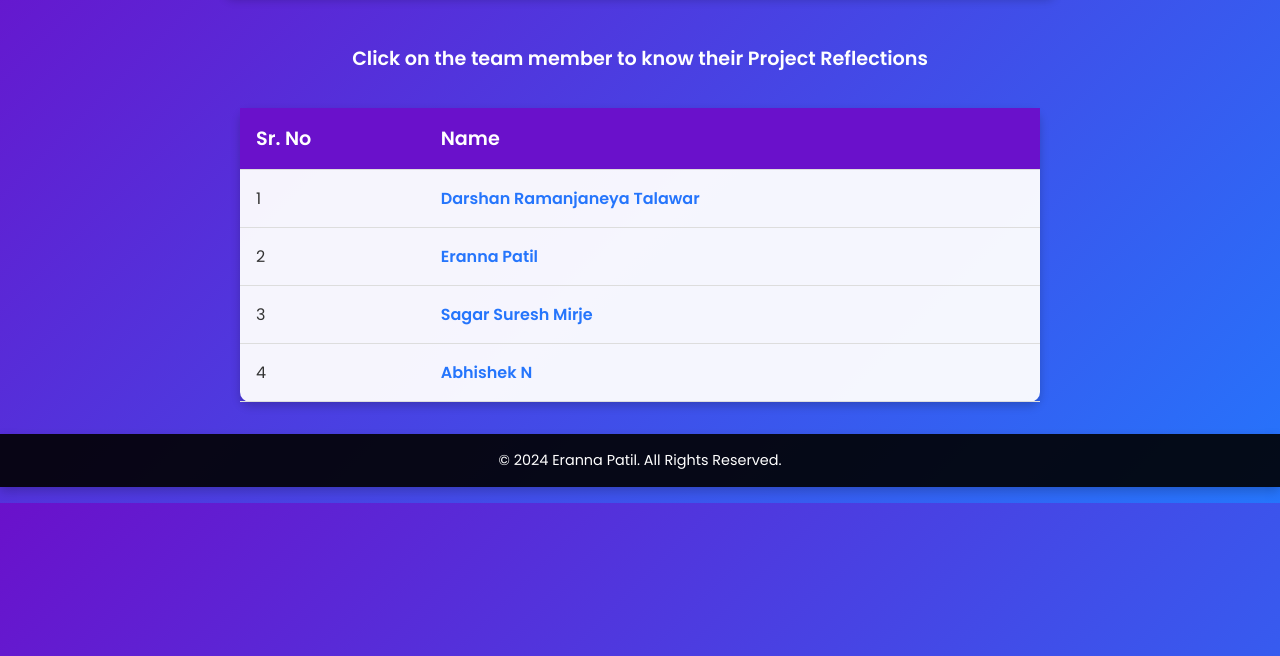
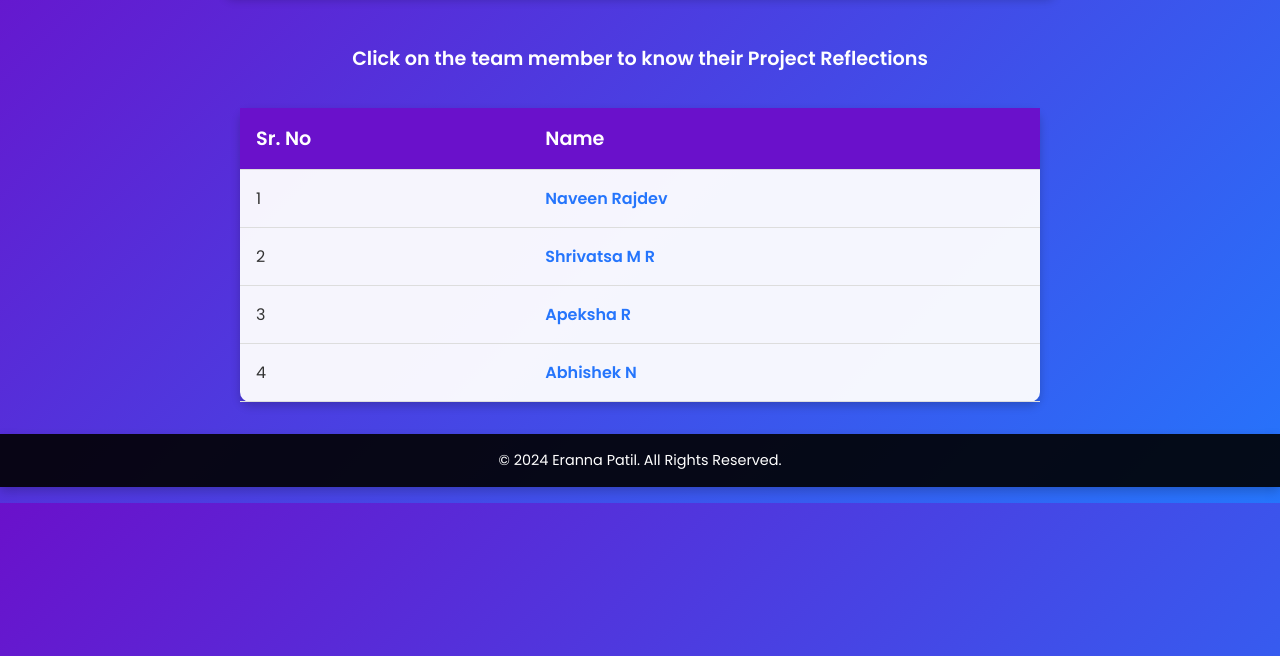
Before and after one commit to abhis-dot/AbhishekN.github.io, a plain HTML site: page project reflections.html in a window 1280 px wide. Shown: the part 144-800 px from the top of the page. Drawn offline with Linux system fonts and the light colour scheme.

Commit message:
Update project reflections.html

```diff
--- a/project reflections.html
+++ b/project reflections.html
@@ -141,15 +141,15 @@
         <tbody>
             <tr>
                 <td>1</td>
-                <td><a href="https://darshanrt.github.io/kaveri-vana-smart-city/course_reflections.html" target="_self" title="View Darshan Ramanjaneya Talawar's reflections">Darshan Ramanjaneya Talawar</a></td>
+                <td><a href="https://darshanrt.github.io/kaveri-vana-smart-city/course_reflections.html" target="_self" title="View Darshan Ramanjaneya Talawar's reflections">Naveen Rajdev</a></td>
             </tr>
             <tr>
                 <td>2</td>
-                <td><a href="https://erannatp.github.io/Portfolio/ProjectReflections.html" target="_self" title="View Eranna Patil's reflections">Eranna Patil</a></td>
+                <td><a href="https://erannatp.github.io/Portfolio/ProjectReflections.html" target="_self" title="View Eranna Patil's reflections">Shrivatsa M R</a></td>
             </tr>
             <tr>
                 <td>3</td>
-                <td><a href="https://sagarmirje.github.io/Kaverivan-city-plan/cource%20reflection.html" target="_self" title="View Sagar Suresh Mirje's reflections">Sagar Suresh Mirje</a></td>
+                <td><a href="https://sagarmirje.github.io/Kaverivan-city-plan/cource%20reflection.html" target="_self" title="View Sagar Suresh Mirje's reflections">Apeksha R</a></td>
             </tr>
             <tr>
                 <td>4</td>
```
